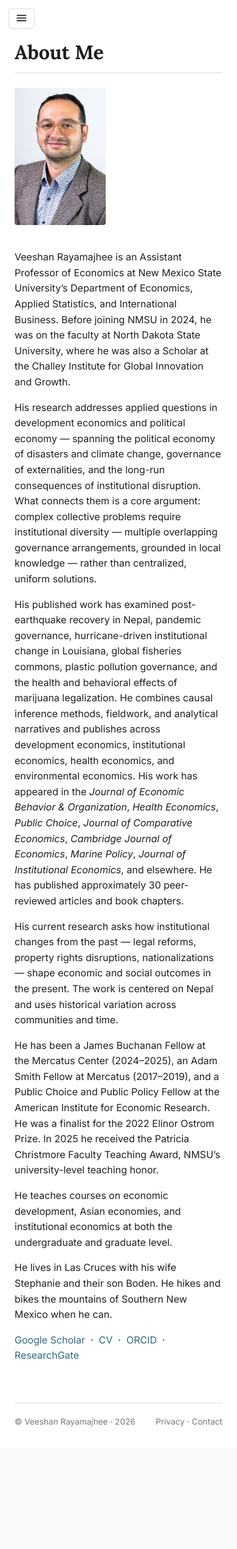
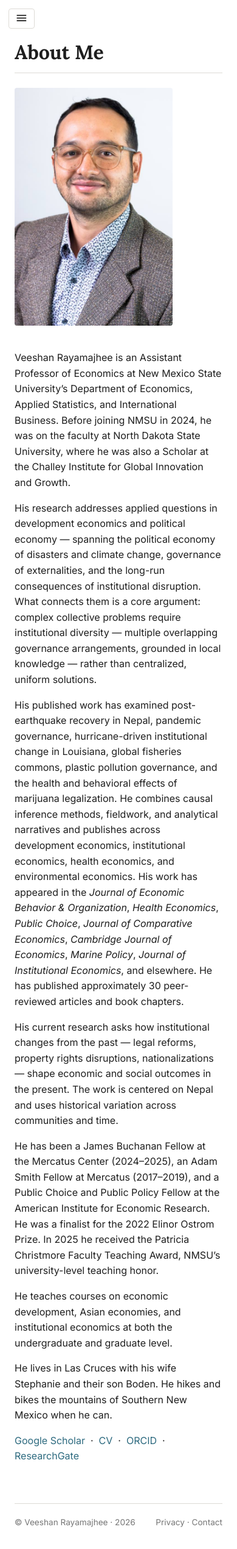
Before and after one commit to veeshanr/veeshanr.github.io, a Jekyll site: the page built from pages/about.md, in a window 390 px wide. Shown: the whole page at 61% size. Built offline with Jekyll 4.4.1, drawn with Linux system fonts in a browser that asks for light colours; before the commit the page ends 2375 px from its top, so only the background shows below that.

Commit message:
Mobile: increase about photo size on small screens

```diff
--- a/css/layout.css
+++ b/css/layout.css
@@ -222,8 +222,8 @@
     grid-template-columns: 1fr;
   }
 
-  .about-photo img {
-    width: 150px;
+  .about-photo {
+    max-width: 260px;
   }
 }
 
```
